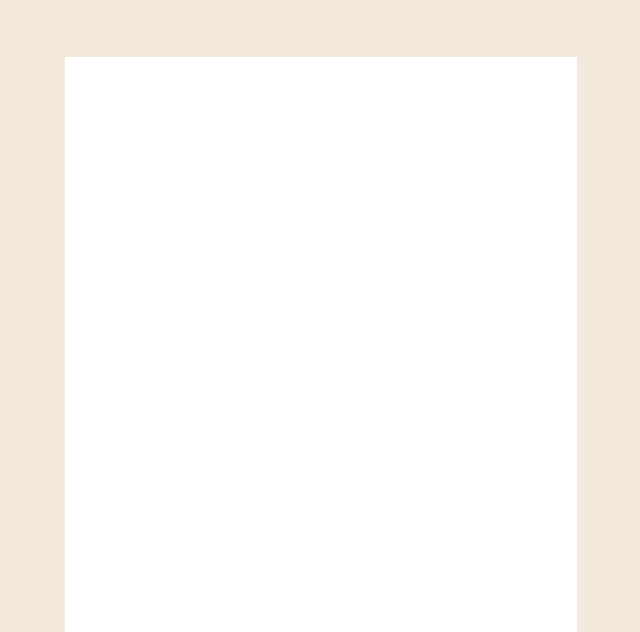
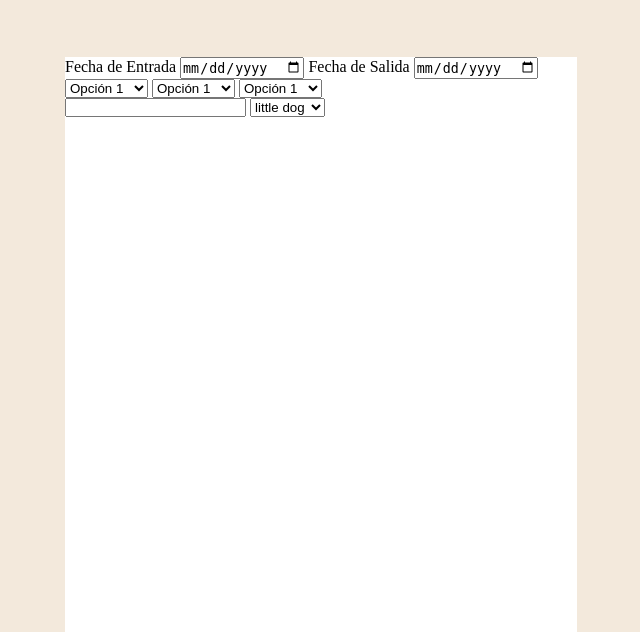
Before and after one commit to Kazu00001/Pawtel, a PHP site: page /reservas.html in a window 1280 px wide. Shown: the part 173-805 px from the top of the page, without its empty margins (319-959 px from the left). Run offline with PHP 8.4, Linux system fonts and the light colour scheme.

Commit message:
Agrego la estructa del html de la reserva y correcion de datos de auntenticacion

```diff
--- a/Expolitec/reservas.html
+++ b/Expolitec/reservas.html
@@ -1,3 +1,13 @@
+<?php
+session_start();
+if (!isset($_SESSION['loggedin'])) {
+
+    header('Location: Login.html');
+    exit;
+}
+
+?>
+
 <!DOCTYPE html>
 <html lang="en">
 <head>
@@ -17,7 +27,62 @@
     <main>
         <section id="izquierda">
             <div>
-
+                <form action="" method="get">
+                <input type="hidden" name="nombre" value="<?php $_SESSION['name'] ?>">
+                <input type="hidden" name="correo" value="<?php $_SESSION['name'] ?>">
+                <label for="icioestan">Fecha de Entrada</label>
+                <input type="date" name="icioestan" id="icioestan">
+                <label for="finestan">Fecha de Salida</label>
+                <input type="date" name="finestan" id="finestan">
+                    <legend>
+                        <label for=""></label>
+                    <select name="select1" id="select1">
+                        <option value="1">Opción 1</option>
+                        <option value="2">Opción 2</option>
+                        <option value="3">Opción 3</option>
+                        <option value="4">Opción 4</option>
+                        <option value="5">Opción 5</option>
+                        <option value="6">Opción 6</option>
+                        <option value="7">Opción 7</option>
+                        <option value="8">Opción 8</option>
+                        <option value="9">Opción 9</option>
+                        <option value="10">Opción 10</option>
+                    </select>
+                    <label for=""></label>
+                    <select name="select2" id="select2">
+                        <option value="1">Opción 1</option>
+                        <option value="2">Opción 2</option>
+                        <option value="3">Opción 3</option>
+                        <option value="4">Opción 4</option>
+                        <option value="5">Opción 5</option>
+                        <option value="6">Opción 6</option>
+                        <option value="7">Opción 7</option>
+                        <option value="8">Opción 8</option>
+                        <option value="9">Opción 9</option>
+                        <option value="10">Opción 10</option>
+                    </select>
+                    <label for=""></label>
+                    <select name="select3" id="select3">
+                        <option value="1">Opción 1</option>
+                        <option value="2">Opción 2</option>
+                        <option value="3">Opción 3</option>
+                        <option value="4">Opción 4</option>
+                        <option value="5">Opción 5</option>
+                        <option value="6">Opción 6</option>
+                        <option value="7">Opción 7</option>
+                        <option value="8">Opción 8</option>
+                        <option value="9">Opción 9</option>
+                        <option value="10">Opción 10</option>
+                    </select>
+                </legend>
+                <input type="text" name="mascota" id="mascota">
+                <select name="select3" id="select3">
+                        <option value="1">little dog</option>
+                        <option value="2">PetHabit</option>
+                        <option value="3">Catstay</option>
+                        <option value="4">KingPaw</option>
+                    </select>
+                </form>
             </div>
         </section>
         <section>
```
Also changed, not shown: Expolitec/autenticacion.php (+4 -4 lines).
